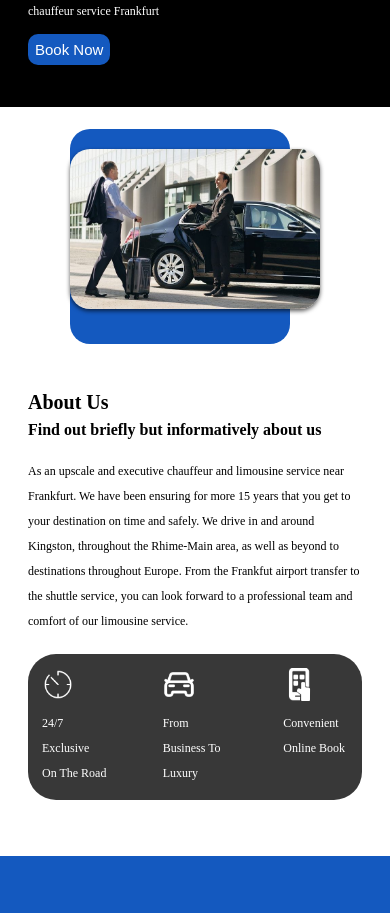
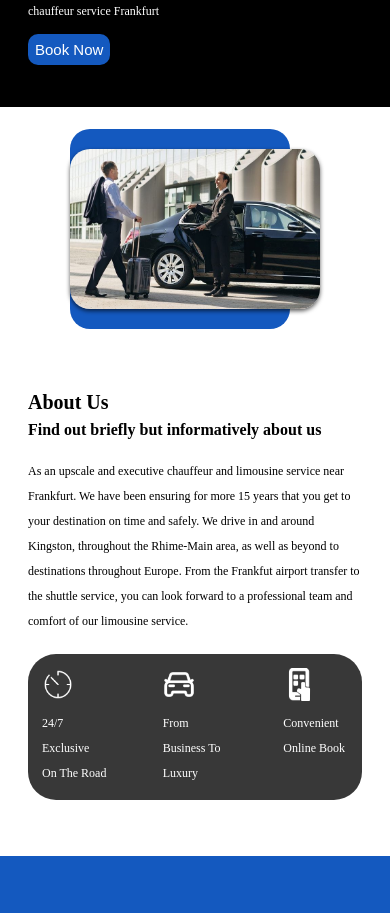
Before and after one commit to Nwakasi-Osita/mylimo, a Next.js app: page / in a window 390 px wide. Shown: the part 1900-2813 px from the top of the page. Built offline with nearby package versions, Linux system fonts and the light colour scheme.

Commit message:
fixed mobile responsiveness in the homepage about section

```diff
--- a/src/Components/HomePage/HomePage.module.css
+++ b/src/Components/HomePage/HomePage.module.css
@@ -236,11 +236,11 @@
   border-radius: 20px;
   background-color: #1459bf;
   position: absolute;
-  padding: 2rem;
+  padding: 1rem;
   top: -20px;
   right: 100px;
   width: 220px;
-  height: 215px;
+  height: 200px;
 }
 @media screen and (min-width: 768px) {
   .aboutCompanySection .aboutCompanyImgSection .aboutCompanyImgBackground {
--- a/src/Components/HomePage/HomePage.module.scss
+++ b/src/Components/HomePage/HomePage.module.scss
@@ -285,12 +285,12 @@
       border-radius: 20px;
       background-color: #1459bf;
       position: absolute;
-      padding: 2rem;
+      padding: 1rem;
 
       top: -20px;
       right: 100px;
       width: 220px;
-      height: 215px;
+      height: 200px;
 
       @media screen and (min-width: 768px) {
         padding: 2rem;
```
